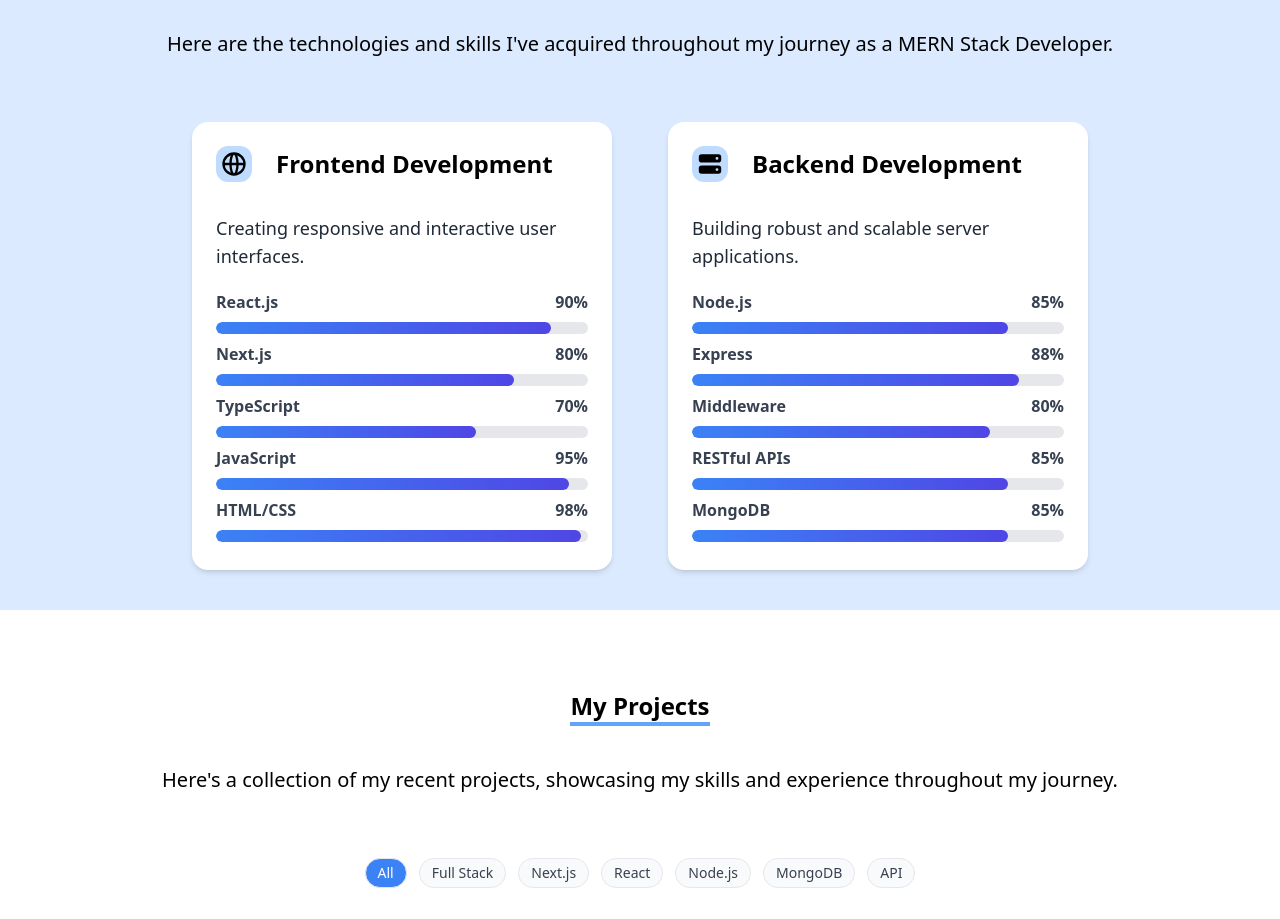
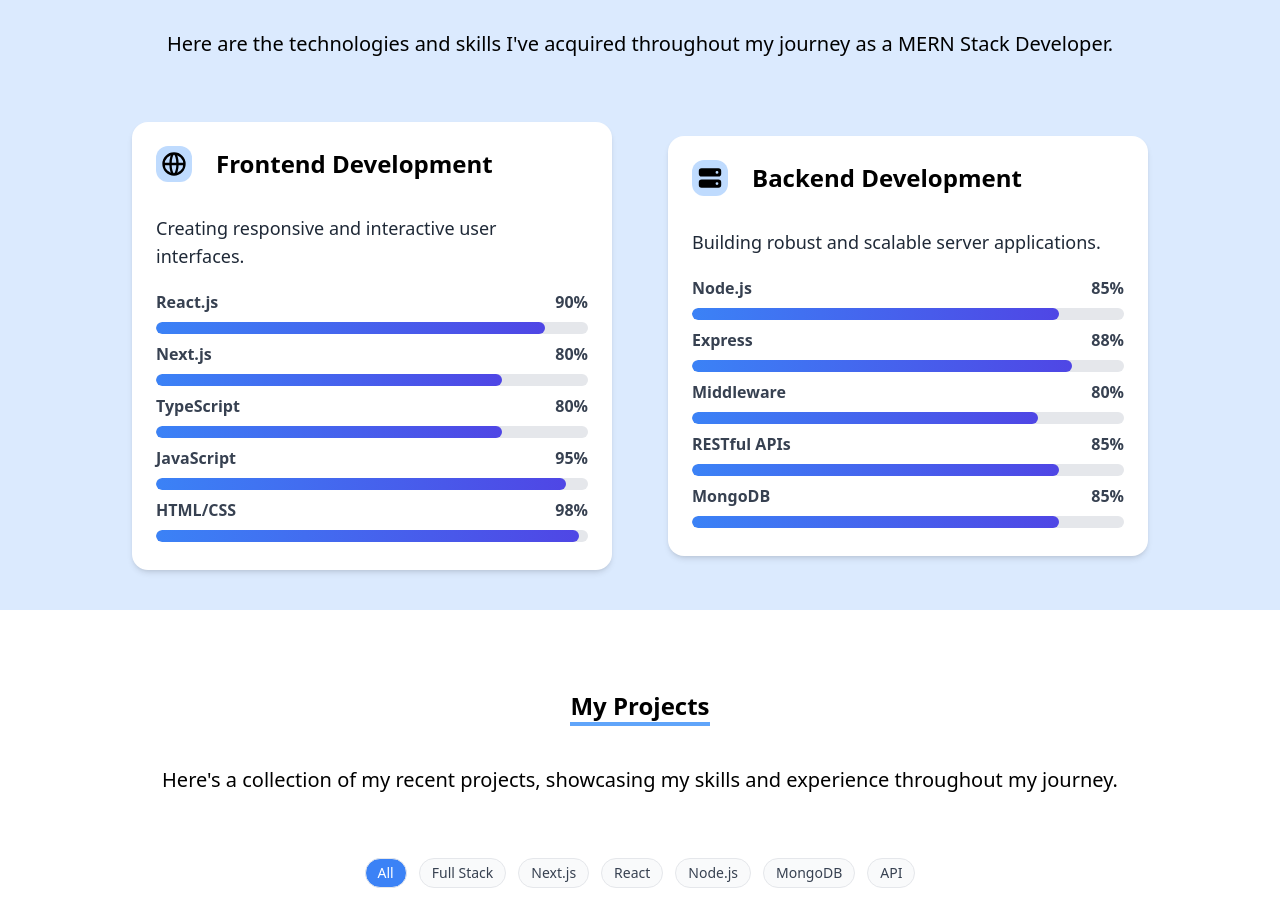
Before and after one commit to zennie2001/myPortfolio, a React (Vite) app: page / in a window 1280 px wide. Shown: the part 1720-2639 px from the top of the page. Built offline with nearby package versions, Linux system fonts and the light colour scheme.

Commit message:
improved UI

```diff
--- a/index.html
+++ b/index.html
@@ -4,7 +4,7 @@
     <meta charset="UTF-8" />
     <link rel="icon" type="image/png"  href="/logoBrand.png" />
     <meta name="viewport" content="width=device-width, initial-scale=1.0" />
-    <title>Jenny Dev</title>
+    <title>Jenny Dev | Portfolio</title>
   </head>
   <body>
     <div id="root"></div>
--- a/src/components/Skills.jsx
+++ b/src/components/Skills.jsx
@@ -6,7 +6,7 @@ function Skills() {
   const frontend = [
   { name: 'React.js', percentage: 90 },
    {name:"Next.js", percentage: 80},
-    {name:"TypeScript", percentage: 70},
+    {name:"TypeScript", percentage: 80},
   { name: 'JavaScript', percentage: 95 },
   { name: 'HTML/CSS', percentage: 98 },
   ];
@@ -19,7 +19,7 @@ function Skills() {
       {name:"MongoDB", percentage: 85}
   ]
   return (
-    <div id="skills" className='bg-blue-100 dark:bg-gray-800 w-full pb-10 pt-20 px-2 sm:px-16 md:px-14 lg:px-14'>
+    <div id="skills" className='bg-blue-100 dark:bg-gray-800 w-full pb-10  pt-20 px-2 sm:px-16 md:px-14 lg:px-14'>
       {/* Title */}
       <div className='pb-16'>
       <div className='flex justify-center pb-10'>
@@ -29,7 +29,7 @@ function Skills() {
       </div>
 
       {/* skills */}
-      <div className='flex items-center   md:flex-col lg:flex-row flex-col px-2 md:px-32 gap-10 '>
+      <div className='flex items-center   md:flex-col lg:flex-row flex-col px-2 md:px-[68px] gap-10 '>
         {/* frontend Development */}
 
       <div className='w-full px-2'>
```
